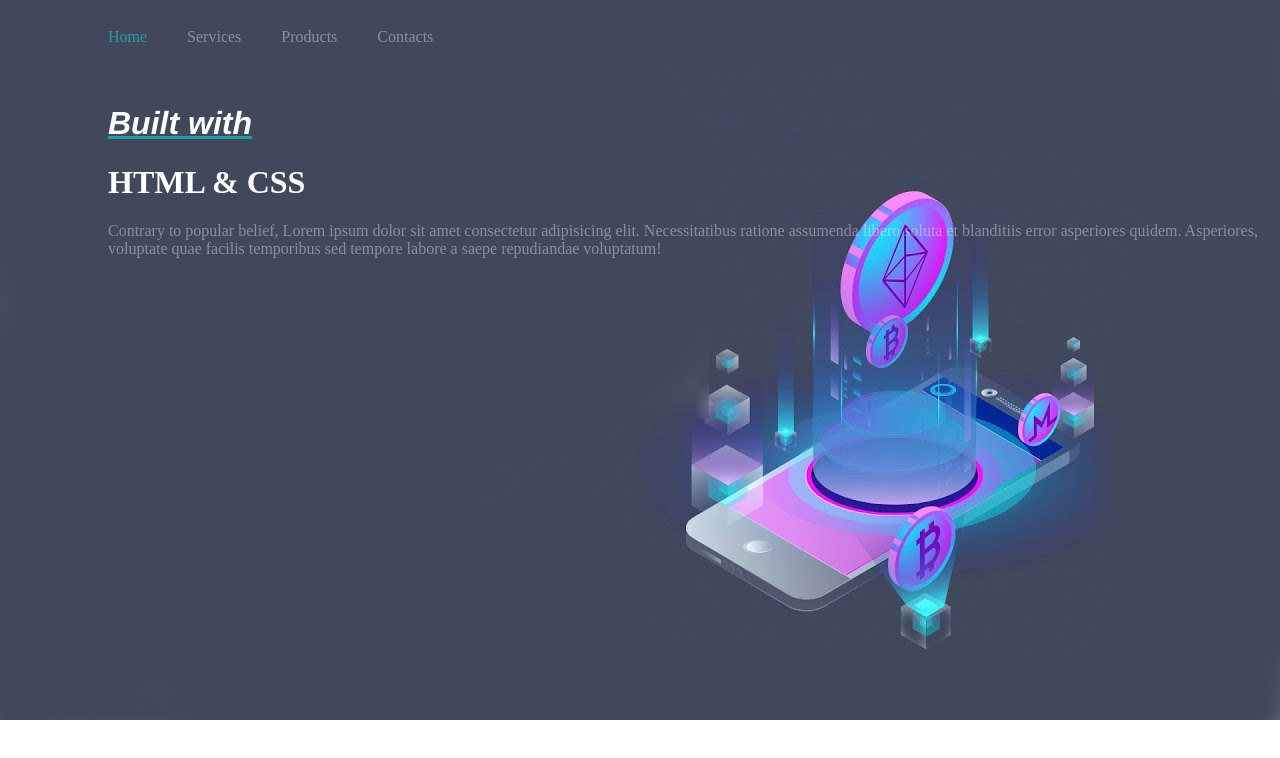
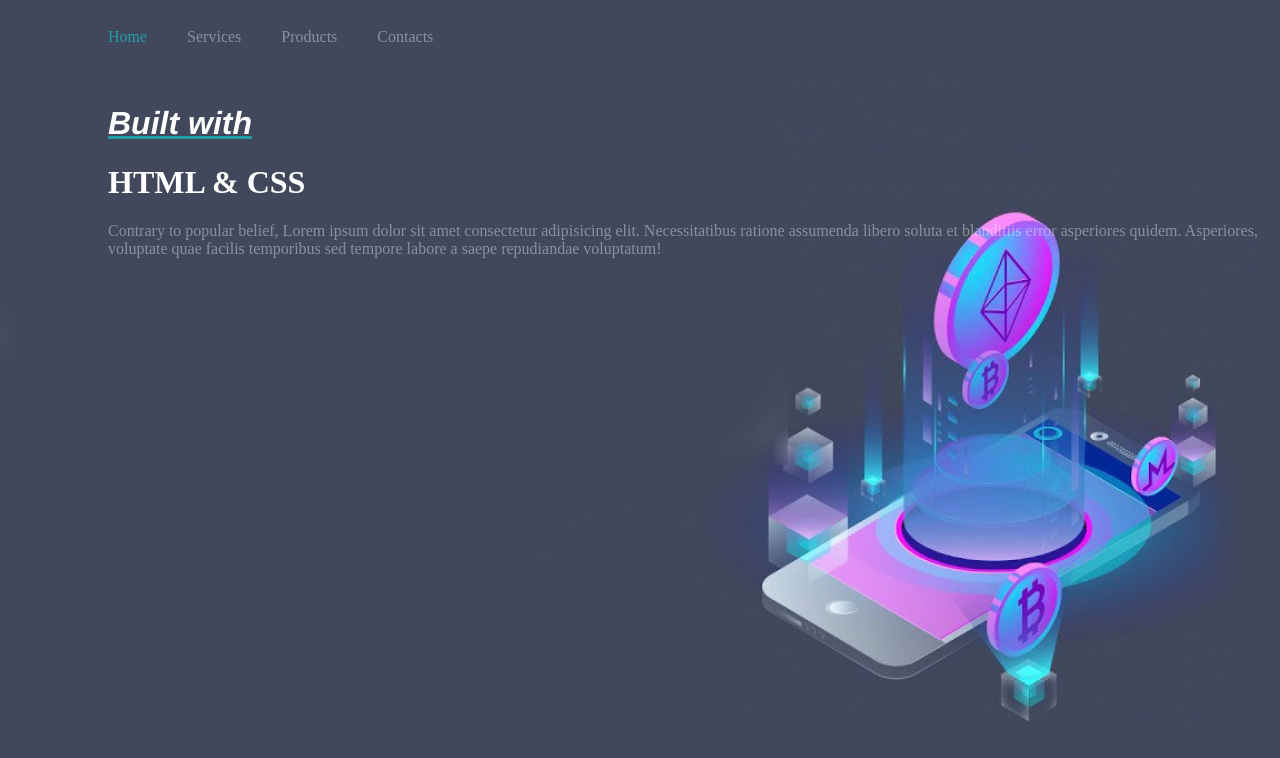
Before and after one commit to Mostafizur-Pro/my-first-html, a plain HTML site: page index.html in a window 1280 px wide. Drawn offline with Linux system fonts and the light colour scheme.

Commit message:
background-image size cover

```diff
--- a/style.css
+++ b/style.css
@@ -1,8 +1,8 @@
 body {
   background-image: url(home_page.jpg);
   background-repeat: no-repeat;
-  background-attachment: scroll;
-  background-size: unset;
+  background-attachment: fixed;
+  background-size: cover;
 }
 ul {
   list-style-type: none;
```
